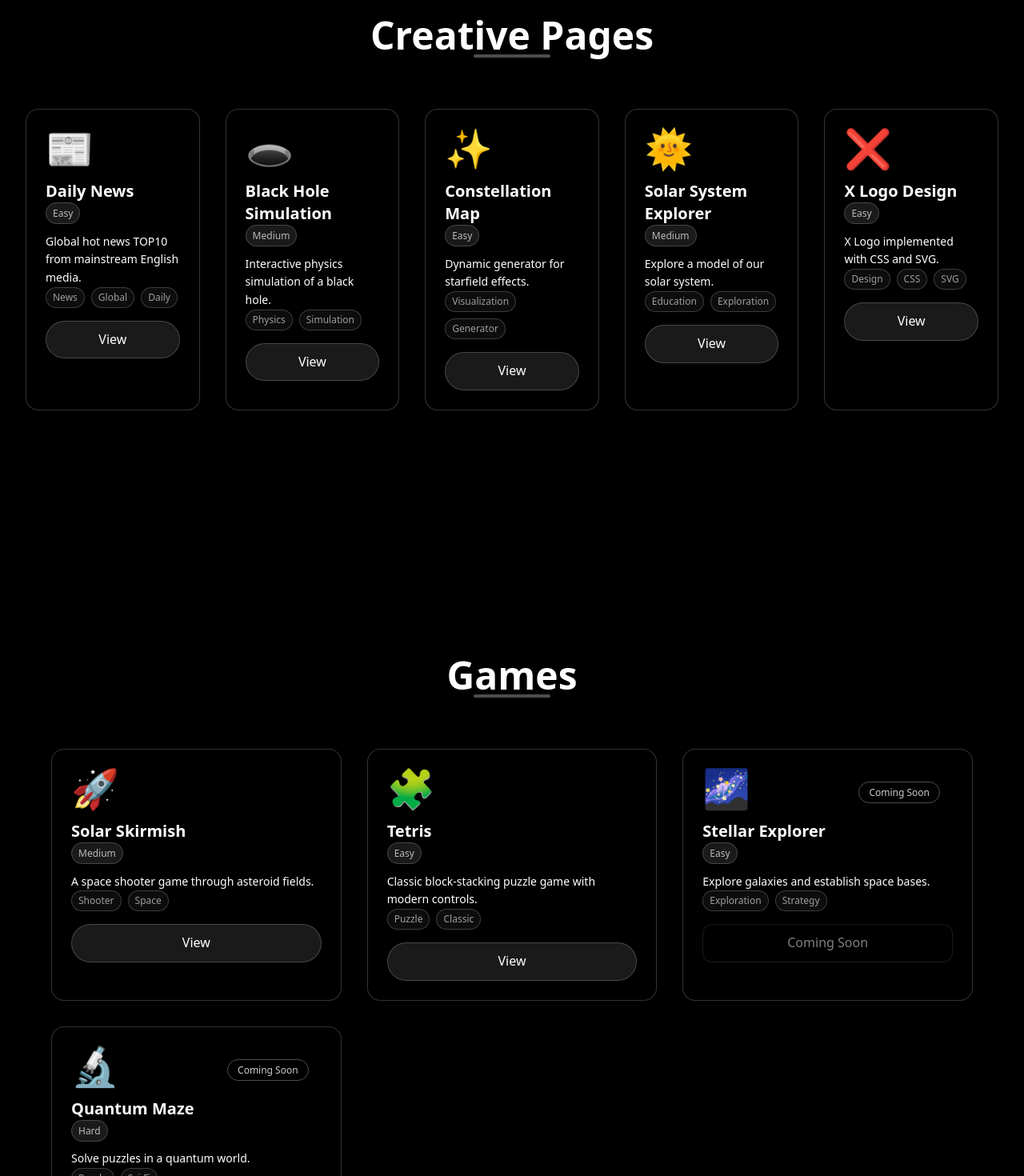
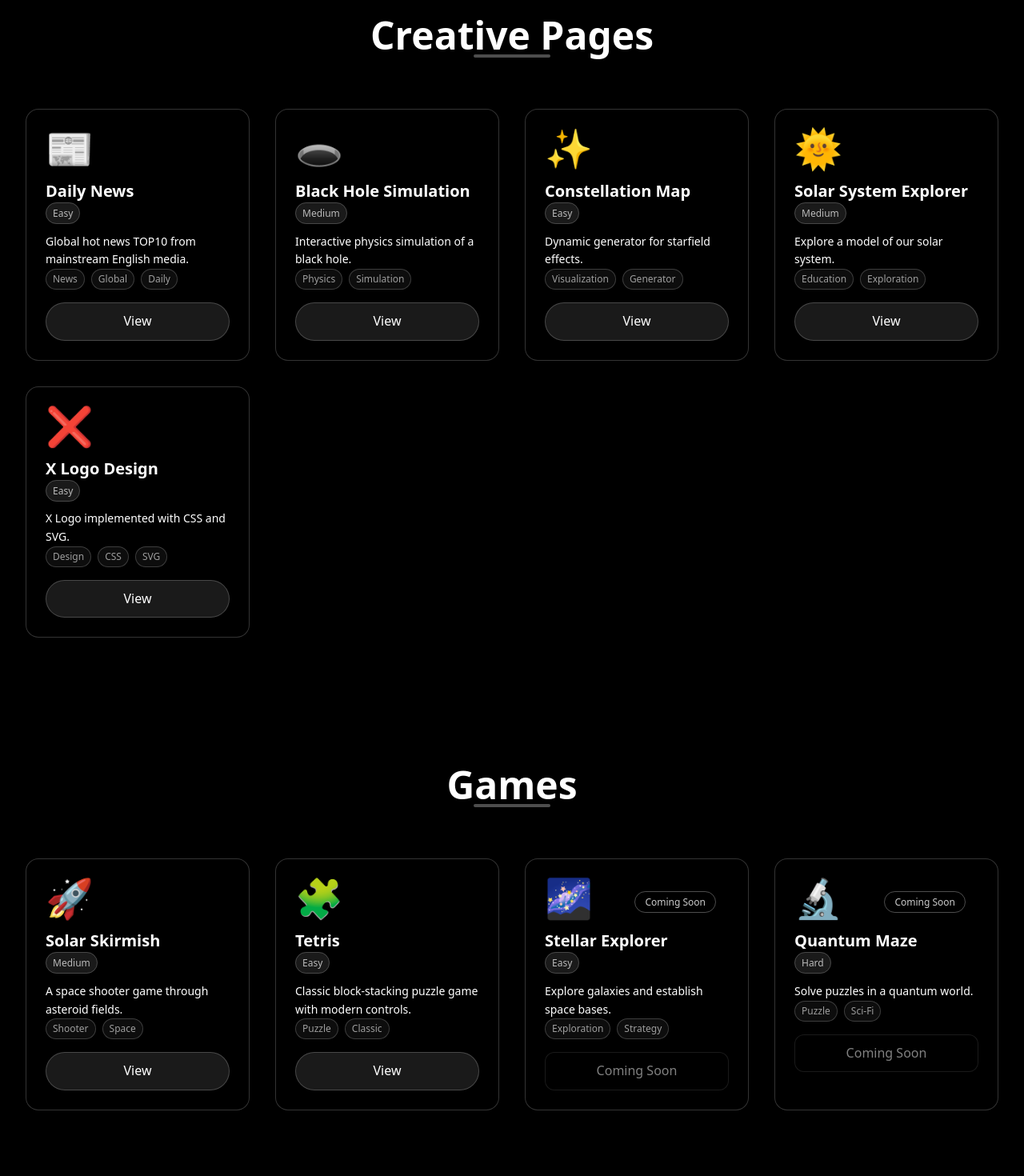
Before and after one commit to XERA-2011/x-pocket, a Next.js app: page / in a window 1280 px wide. Shown: the part 1660-3130 px from the top of the page at 80% size. Built offline with nearby package versions, Linux system fonts and the light colour scheme.

Commit message:
Style feat

```diff
--- a/src/components/sections/games.tsx
+++ b/src/components/sections/games.tsx
@@ -82,7 +82,7 @@
         <ScrollReveal delay={0.4}>
           <motion.div
             ref={containerRef}
-            className="grid grid-cols-1 sm:grid-cols-2 lg:grid-cols-3 gap-6 lg:gap-8 max-w-6xl mx-auto"
+            className="grid grid-cols-1 sm:grid-cols-2 lg:grid-cols-4 gap-6 lg:gap-8"
             variants={containerVariants}
             initial="hidden"
             whileInView="visible"
--- a/src/components/sections/pages.tsx
+++ b/src/components/sections/pages.tsx
@@ -85,7 +85,7 @@
         {/* Pages Grid */}
         <ScrollReveal delay={0.4}>
           <motion.div
-            className="grid grid-cols-1 sm:grid-cols-2 lg:grid-cols-3 xl:grid-cols-5 gap-6 lg:gap-8"
+            className="grid grid-cols-1 sm:grid-cols-2 lg:grid-cols-4 gap-6 lg:gap-8"
             variants={containerVariants}
             initial="hidden"
             whileInView="visible"
```
